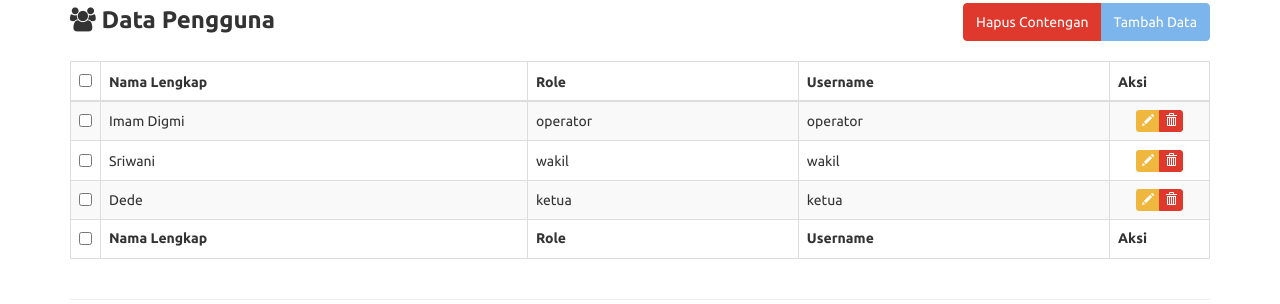
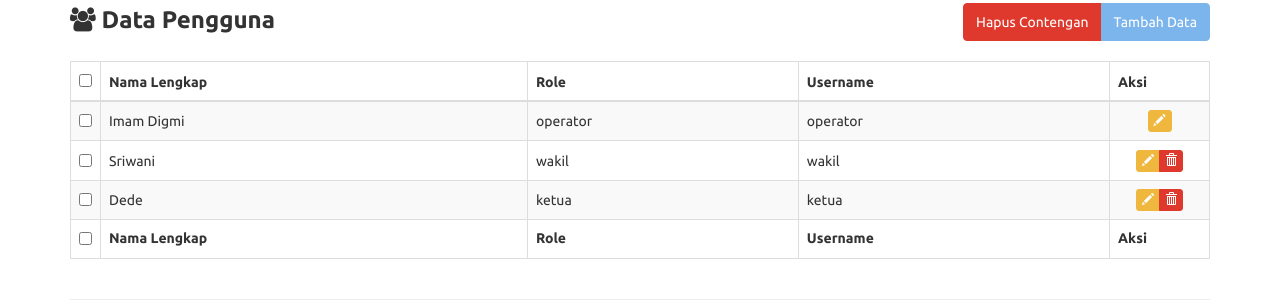
Before and after one commit to imamdigmi/simple-recruitment-dss-ahp, a PHP site: page /user.php in a window 1280 px wide. Shown: the part 145-449 px from the top of the page. Run offline with PHP 8.4, Linux system fonts and the light colour scheme; the visitor is signed in with stand-in values (Sample User, id 1); data comes from the database, SQL or seed files in the repository.

Commit message:
Fix: user management

```diff
--- a/includes/header.inc.php
+++ b/includes/header.inc.php
@@ -82,7 +82,9 @@ $db = $config->getConnection();
                     <a href="#" class="dropdown-toggle text-red text-bold" data-toggle="dropdown" role="button" aria-haspopup="true" aria-expanded="false"><?=$_SESSION["nama_lengkap"]?> <span class="caret"></span></a>
                     <ul class="dropdown-menu">
                         <li><a href="profil.php">Profil</a></li>
-                        <li><a href="user.php">Manejer Pengguna</a></li>
+                        <?php if ($_SESSION["role"] == "operator"): ?>
+                            <li><a href="user.php">Manejer Pengguna</a></li>
+                        <?php endif; ?>
                         <li role="separator" class="divider"></li>
                         <li><a href="logout.php">Logout</a></li>
                     </ul>
--- a/user.php
+++ b/user.php
@@ -82,8 +82,12 @@ if (isset($_POST['hapus-contengan'])) {
         	    <td style="vertical-align:middle;"><?php echo $row['username'] ?></td>
               <td class="text-center" style="vertical-align:middle;">
                 <div class="btn-group">
-            		  <a href="user-ubah.php?id=<?php echo $row['id_pengguna'] ?>" class="btn btn-warning btn-xs"><span class="glyphicon glyphicon-pencil" aria-hidden="true"></span></a>
-            		  <a href="user-hapus.php?id=<?php echo $row['id_pengguna'] ?>" onclick="return confirm('Yakin ingin menghapus data')" class="btn btn-danger btn-xs"><span class="glyphicon glyphicon-trash" aria-hidden="true"></span></a>
+                  <?php if ($row["role"] == "operator"): ?>
+              		  <a href="user-ubah.php?id=<?php echo $row['id_pengguna'] ?>" class="btn btn-warning btn-xs"><span class="glyphicon glyphicon-pencil" aria-hidden="true"></span></a>
+                  <?php else: ?>
+                    <a href="user-ubah.php?id=<?php echo $row['id_pengguna'] ?>" class="btn btn-warning btn-xs"><span class="glyphicon glyphicon-pencil" aria-hidden="true"></span></a>
+                    <a href="user-hapus.php?id=<?php echo $row['id_pengguna'] ?>" onclick="return confirm('Yakin ingin menghapus data')" class="btn btn-danger btn-xs"><span class="glyphicon glyphicon-trash" aria-hidden="true"></span></a>
+                  <?php endif; ?>
                 </div>
         	    </td>
             </tr>
```
